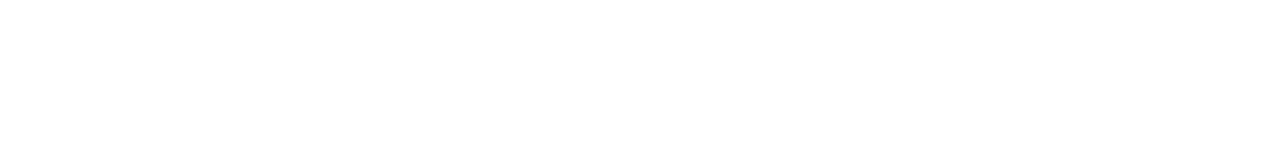
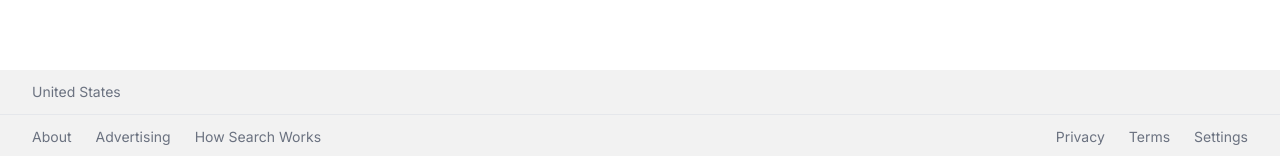
Before and after one commit to CelestialCoyote/nextjs13-google-clone, a Next.js app: page / in a window 1280 px wide. Shown: the part 641-797 px from the top of the page. Built offline with nearby package versions, Linux system fonts and the light colour scheme.

Commit message:
added footer

```diff
--- a/src/app/globals.css
+++ b/src/app/globals.css
@@ -30,4 +30,8 @@
 	.btn {
 		@apply bg-[#f8f9fa] rounded-md text-gray-800 w-48 h-10  hover:ring-1 hover:ring-gray-200 hover:shadow-md focus:outline-none active:ring-gray-300 transition-shadow
 	}
+
+	.link {
+		@apply hover:underline cursor-pointer;
+	}
 }
--- a/src/app/layout.js
+++ b/src/app/layout.js
@@ -1,5 +1,6 @@
-import './globals.css'
-import { Inter } from 'next/font/google'
+import './globals.css';
+import { Inter } from 'next/font/google';
+import Footer from '@/components/Footer';
 
 
 const inter = Inter({ subsets: ['latin'] })
@@ -13,7 +14,10 @@
 export default function RootLayout({ children }) {
 	return (
 		<html lang="en">
-			<body className={inter.className}>{children}</body>
+			<body className={inter.className}>
+				{children}
+				<Footer />
+			</body>
 		</html>
 	)
 }
--- /dev/null
+++ b/src/components/CountryLookup.js
@@ -0,0 +1,21 @@
+'use client';
+
+import { useEffect, useState } from 'react';
+
+
+export default function CountryLookup() {
+	const [country, setCountry] = useState('United States');
+
+	// No API Key because service does not have free tier any longer.
+	// useEffect(() => {
+	// 	fetch(`https://extreme-ip-lookup.com/json.?key=${process.env.NEXT_PUBLIC_IP_API_KEY}`)
+	// 	.then((res) => res.json())
+	// 	.then((data) => setCountry(data.country));
+	// }, []);
+
+	return (
+		<div className=''>
+			{country}
+		</div>
+	)
+}
--- /dev/null
+++ b/src/components/Footer.js
@@ -0,0 +1,38 @@
+import CountryLookup from './CountryLookup';
+
+
+export default function Footer() {
+
+	return (
+		<footer className='absolute bottom-0 text-sm text-gray-500 bg-[#f2f2f2] w-full'>
+			<div className='border-b px-8 py-3'>
+				<CountryLookup />
+			</div>
+			<div className='flex flex-col sm:flex-row justify-between items-center px-8 py-3 space-y-7 sm:space-y-0'>
+				<ul className='flex items-center space-x-6'>
+					<li className='link'>
+						About
+					</li>
+					<li className='link'>
+						Advertising
+					</li>
+					<li className='link'>
+						How Search Works
+					</li>
+				</ul>
+
+				<ul className='flex items-center space-x-6'>
+					<li className='link'>
+						Privacy
+					</li>
+					<li className='link'>
+						Terms
+					</li>
+					<li className='link'>
+						Settings
+					</li>
+				</ul>
+			</div>
+		</footer>
+	)
+}
```
